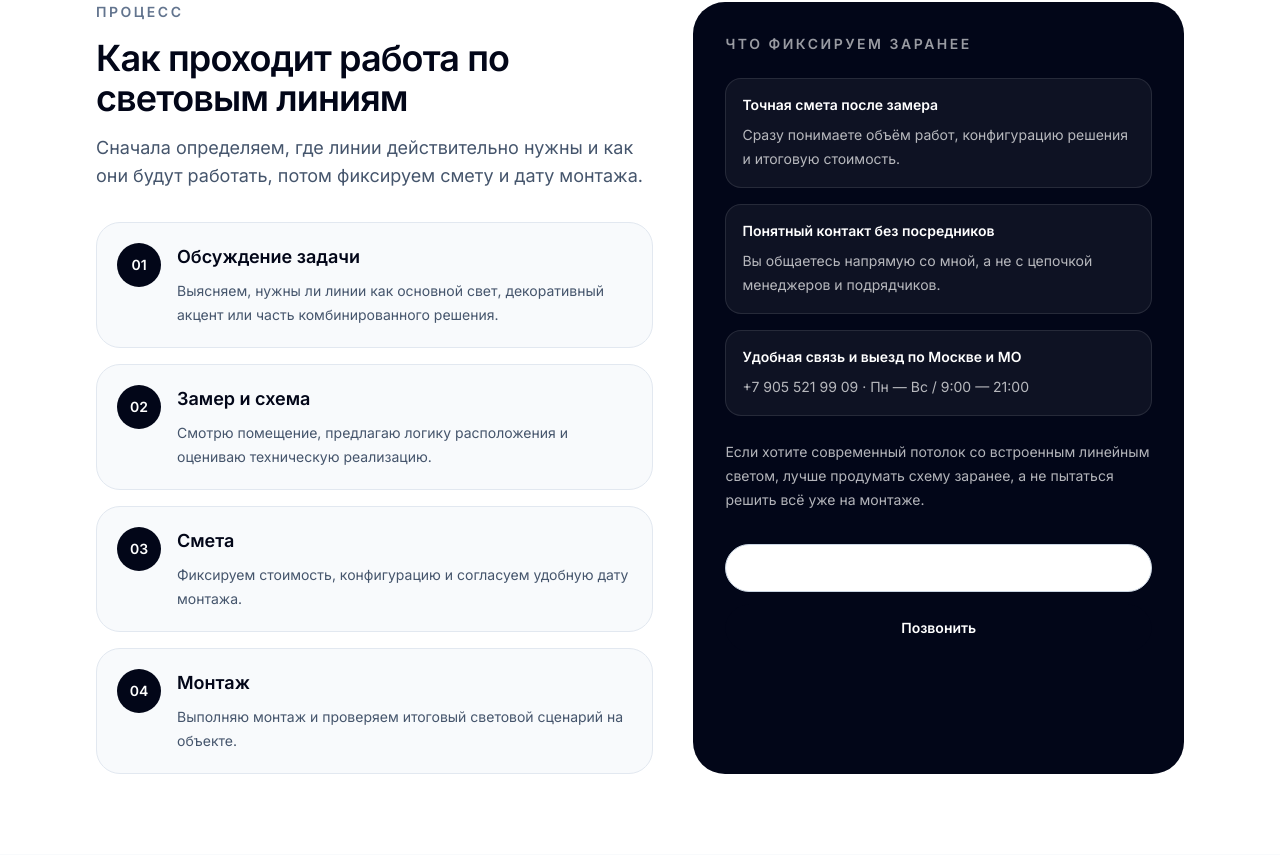
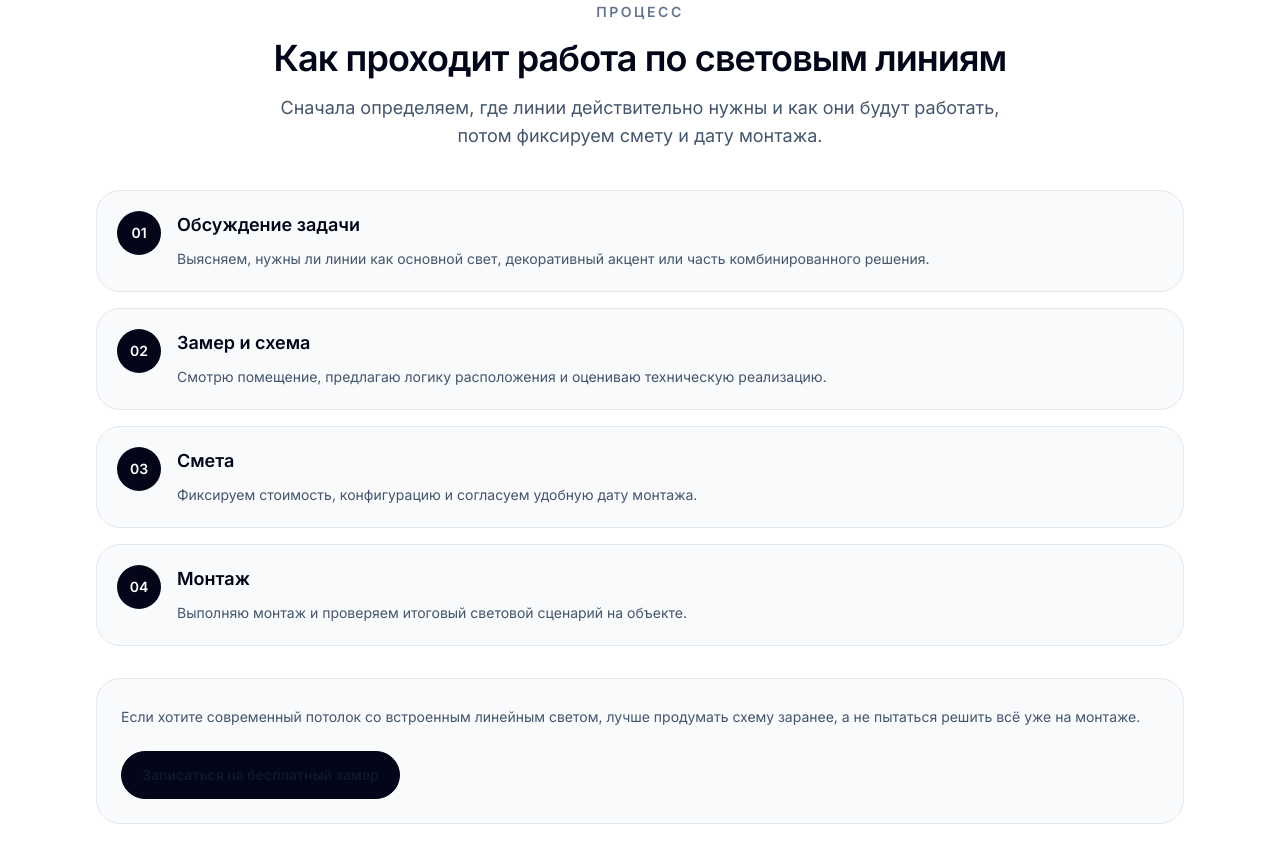
Before and after one commit to svladimirtsk-crypto/nextjs-potolkovo, a Next.js app: page /uslugi/svetovye-linii in a window 1280 px wide. Shown: the part 4205-5060 px from the top of the page. Built offline with nearby package versions, Linux system fonts and the light colour scheme.

Commit message:
Update ServicePromiseSection.tsx

```diff
--- a/app/uslugi/_components/ServicePromiseSection.tsx
+++ b/app/uslugi/_components/ServicePromiseSection.tsx
@@ -1,7 +1,8 @@
-import { contacts } from "@/content/contacts";
 import type { ServicePageContent } from "@/content/services";
 import { Button } from "@/components/ui/button";
 import { Container } from "@/components/ui/container";
+
+const PRIMARY_CTA_LABEL = "Записаться на бесплатный замер";
 
 type ServicePromiseSectionProps = {
   service: ServicePageContent;
@@ -15,8 +16,7 @@ export function ServicePromiseSection({ service }: ServicePromiseSectionProps) {
       className="bg-white py-16 sm:py-20"
     >
       <Container>
-        <div className="grid gap-8 lg:grid-cols-[1fr_0.88fr] lg:gap-10">
-          <div className="min-w-0">
+        <div className="mx-auto max-w-3xl text-center">
           <p className="text-sm font-semibold uppercase tracking-[0.18em] text-slate-500">
             Процесс
           </p>
@@ -28,11 +28,12 @@ export function ServicePromiseSection({ service }: ServicePromiseSectionProps) {
             {service.promise.sectionTitle}
           </h2>
 
-            <p className="mt-4 max-w-2xl text-base leading-7 text-slate-600 sm:text-lg">
+          <p className="mt-4 text-base leading-7 text-slate-600 sm:text-lg">
             {service.promise.sectionIntro}
           </p>
+        </div>
 
-            <div className="mt-8 grid gap-4">
+        <div className="mt-10 grid gap-4">
           {service.promise.steps.map((step) => (
             <article
               key={`${service.slug}-${step.stepLabel}`}
@@ -55,56 +56,15 @@ export function ServicePromiseSection({ service }: ServicePromiseSectionProps) {
             </article>
           ))}
         </div>
-          </div>
 
-          <aside className="rounded-[2rem] bg-slate-950 p-6 text-white sm:p-8">
-            <p className="text-sm font-semibold uppercase tracking-[0.18em] text-white/60">
-              Что фиксируем заранее
-            </p>
-
-            <div className="mt-6 space-y-4">
-              <div className="rounded-2xl border border-white/10 bg-white/5 p-4">
-                <p className="text-sm font-semibold text-white">
-                  Точная смета после замера
-                </p>
-                <p className="mt-2 text-sm leading-6 text-white/70">
-                  Сразу понимаете объём работ, конфигурацию решения и итоговую стоимость.
-                </p>
-              </div>
-
-              <div className="rounded-2xl border border-white/10 bg-white/5 p-4">
-                <p className="text-sm font-semibold text-white">
-                  Понятный контакт без посредников
-                </p>
-                <p className="mt-2 text-sm leading-6 text-white/70">
-                  Вы общаетесь напрямую со мной, а не с цепочкой менеджеров и подрядчиков.
-                </p>
-              </div>
-
-              <div className="rounded-2xl border border-white/10 bg-white/5 p-4">
-                <p className="text-sm font-semibold text-white">
-                  Удобная связь и выезд по Москве и МО
-                </p>
-                <p className="mt-2 text-sm leading-6 text-white/70">
-                  {contacts.phoneDisplay} · {contacts.workingHoursLabel}
-                </p>
-              </div>
-            </div>
-
-            <p className="mt-6 text-sm leading-6 text-white/70">
+        <div className="mt-8 rounded-[1.5rem] border border-slate-200 bg-slate-50 p-5 sm:p-6">
+          <p className="text-sm leading-7 text-slate-600">
             {service.promise.closingNote}
           </p>
 
-            <div className="mt-8 flex flex-col gap-3">
-              <Button href="#action" variant="secondary" className="justify-center">
-                {service.hero.primaryCtaLabel}
-              </Button>
-
-              <Button href={contacts.phoneHref} className="justify-center">
-                {service.hero.secondaryPhoneCtaLabel}
-              </Button>
+          <div className="mt-5">
+            <Button href="#action">{PRIMARY_CTA_LABEL}</Button>
           </div>
-          </aside>
         </div>
       </Container>
     </section>
```
Lines whose indentation alone changed are shown as unchanged.
